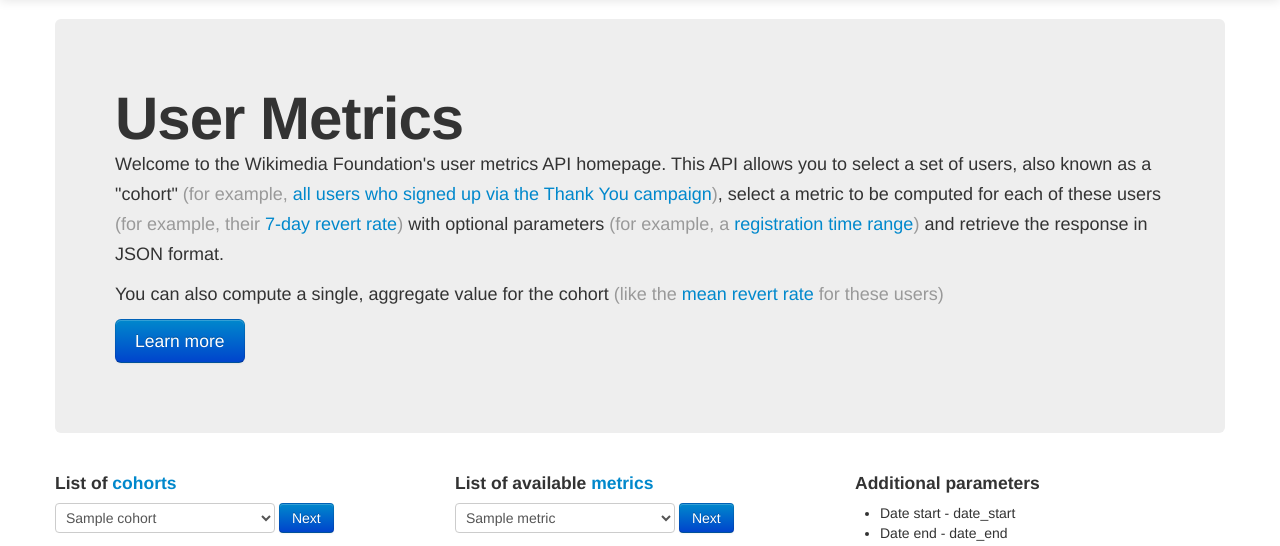
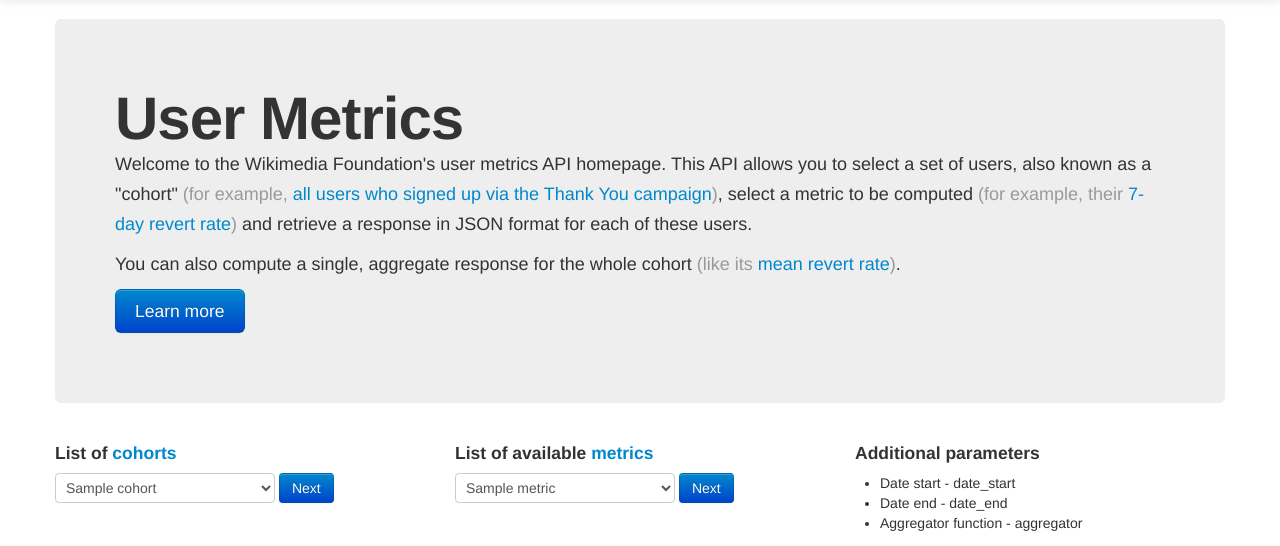
Before and after one commit to rfaulkner/wikipedia_user_metrics, a Flask app: template src/api/templates/index.html in a window 1280 px wide. Shown: the part 41-587 px from the top of the page. Run offline with Flask 2, Linux system fonts and the light colour scheme; the template is opened without the code that fills it: most values are stand-ins (such as "Sample title", 1, 10 or a date in 2020); parts of the project's set-up code (start-up, migrations or seed data) failed here and were passed over; some libraries are stand-ins or nearby versions.

Commit message:
Editing landing page intro

```diff
--- a/src/api/templates/index.html
+++ b/src/api/templates/index.html
@@ -4,7 +4,8 @@
 
 <div class="hero-unit">
 <h1>User Metrics</h1>
-  <p class="margin-top:2em">Welcome to the Wikimedia Foundation's user metrics API homepage. This API allows you to select a set of users, also known as a "cohort" <span class="muted">(for example, <a href="{{url_for('all_cohorts') + 'e3_donor_referral_thank_you_b'}}">all users who signed up via the Thank You campaign</a>)</span>, select a metric to be computed for each of these users <span class="muted">(for example, their <a href="{{ url_for('all_metrics') + 'revert_rate'}}">7-day revert rate</a>)</span> with optional parameters <span class="muted">(for example, a <a href="#">registration time range</a>)</span> and retrieve the response in JSON format.</p><p>You can also compute a single, aggregate value for the cohort <span class="muted">(like the <a href="#">mean revert rate</a> for these users)</span.</p>
+
+  <p class="margin-top:2em">Welcome to the Wikimedia Foundation's user metrics API homepage. This API allows you to select a set of users, also known as a "cohort" <span class="muted">(for example, <a href="{{url_for('all_cohorts') + 'e3_donor_referral_thank_you_b'}}">all users who signed up via the Thank You campaign</a>)</span>, select a metric to be computed <span class="muted">(for example, their <a href="{{ url_for('all_metrics') + 'revert_rate'}}">7-day revert rate</a>)</span> and retrieve a response in JSON format for each of these users.</p><p>You can also compute a single, aggregate response for the whole cohort <span class="muted">(like its <a href="#">mean revert rate</a>)</span>.</p>
     <p class="margin-top:1em"><a class="btn btn-primary btn-large" href="/about/">Learn more</a></p>
 </div>
 
```
